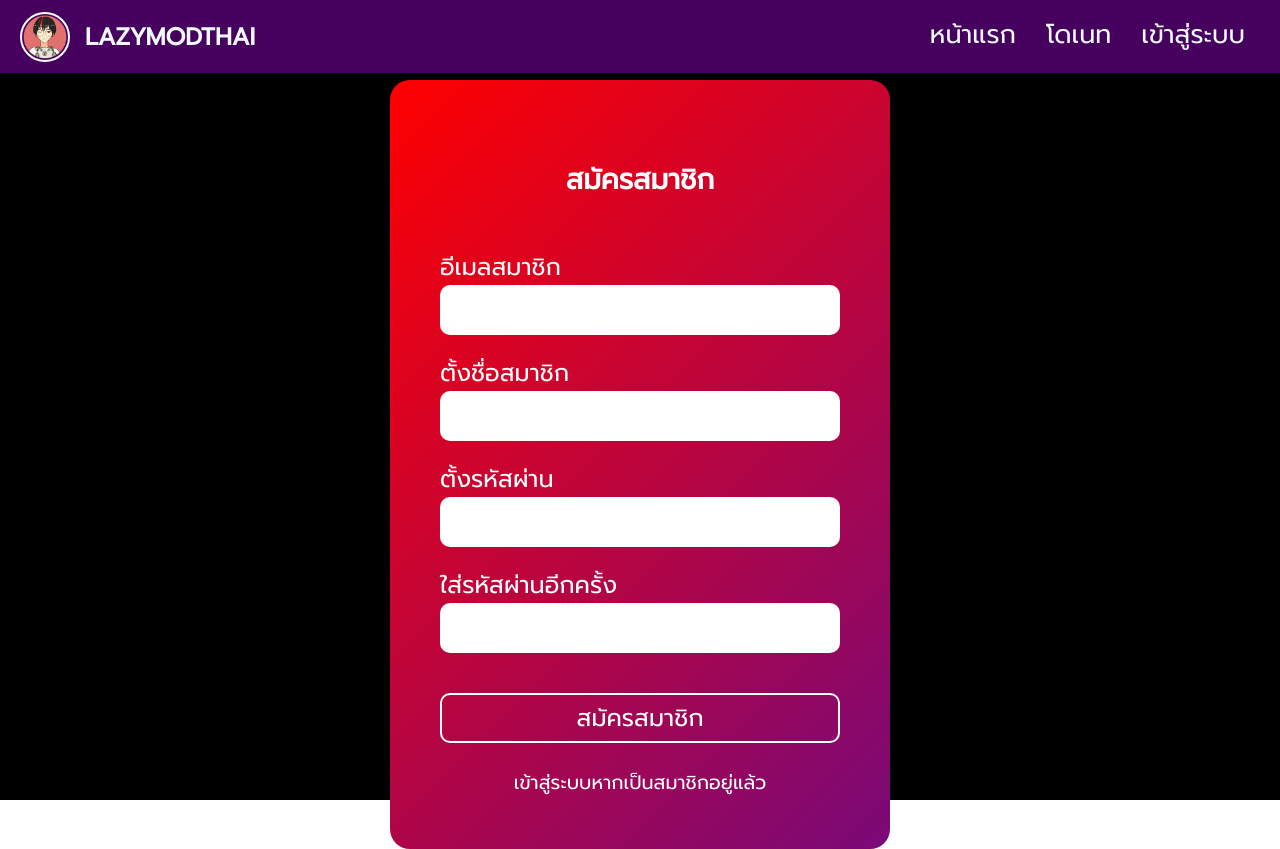
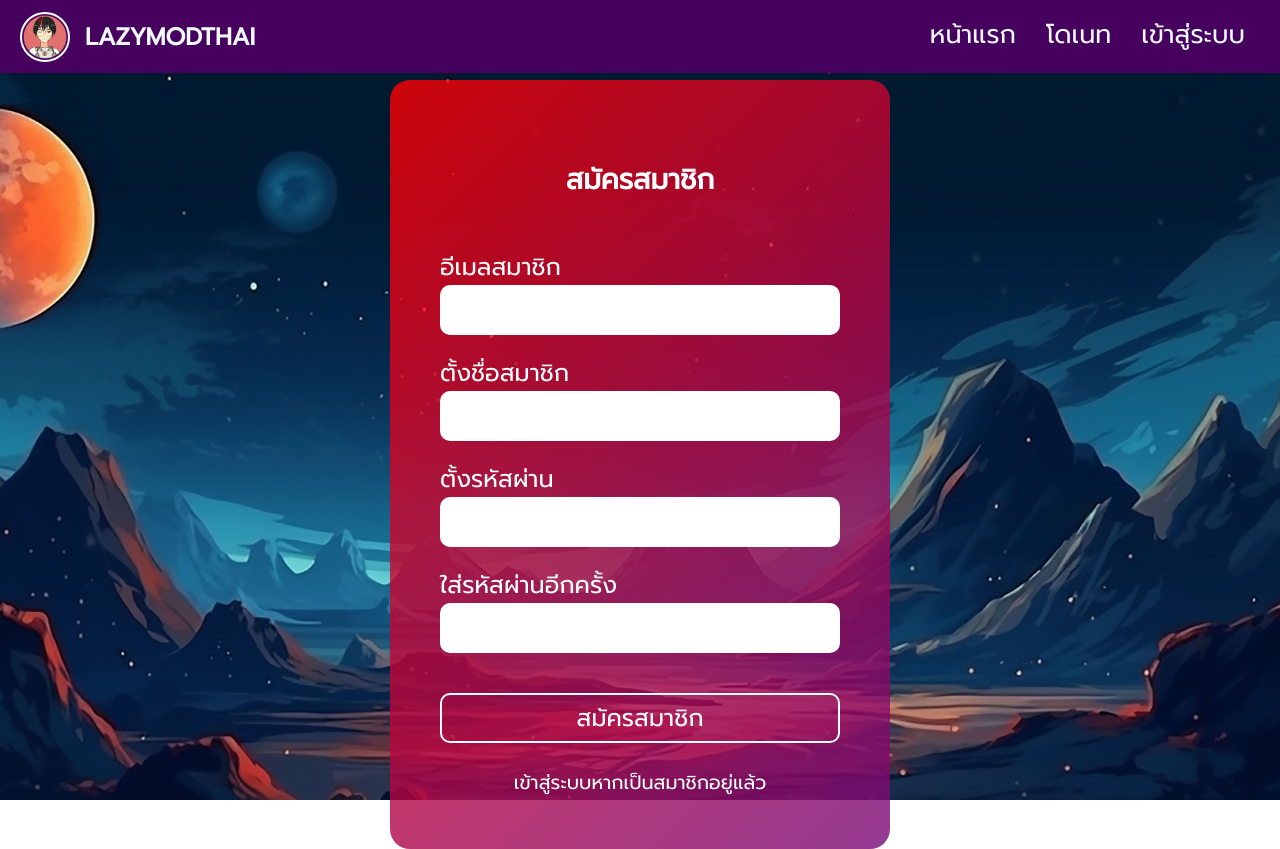
Before and after one commit to lazymodthai/lazymodthai.co, a React (Create React App) app: page /register in a window 1280 px wide. Built offline with nearby package versions, Linux system fonts and the light colour scheme.

Commit message:
Add bg and edit css

```diff
--- a/src/css/Form.css
+++ b/src/css/Form.css
@@ -1,13 +1,18 @@
-.container{
+.container {
     display: flex;
     padding-top: 80px;
     justify-content: center;
     align-items: center;
     background-color: black;
+    background-image: url("../assets/images/bg_form.jpg");
+    background-position: center;
+    background-repeat: no-repeat;
+    background-size: cover;
     height: 100vh;
     color: white;
 }
-.login-form{
+
+.login-form {
     display: flex;
     flex-direction: column;
     align-items: center;
@@ -15,24 +20,27 @@
     font-size: 1.5em;
     width: 500px;
     background: rgb(121,9,120);
-background: linear-gradient(315deg, rgba(121,9,120,1) 0%, rgba(255,0,0,1) 100%);
+background: linear-gradient(315deg, rgba(121,9,120,0.8) 0%, rgba(255,0,0,0.8) 100%);
     padding: 50px 50px;
     border-radius: 20px;
 }
-.form-control{
+
+.form-control {
     display: flex;
     flex-direction: column;
     margin-top: 20px;
     width: 400px;
 }
-.form-control input{
+
+.form-control input {
     font-size: 1em;
     padding: 0 15px;
     border: none;
     border-radius: 10px;
     height: 50px;
 }
-.form-control .btn-login{
+
+.form-control .btn-login {
     margin: 20px 0;
     height: 50px;
     font-size: 1em;
@@ -42,16 +50,19 @@ background: linear-gradient(315deg, rgba(121,9,120,1) 0%, rgba(255,0,0,1) 100%);
     border: 2px solid white;
     transition: all ease 0.8s;
 }
-.form-control .btn-login:hover{
-    color: black;
+
+.form-control .btn-login:hover {
+    color: rgb(168, 0, 56);
     background-color: rgba(255, 255, 255, 0.688);
 }
-.register a{
+
+.register a {
     font-size: 0.8em;
     margin: 0;
     color: white;
     text-decoration: none;
 }
-.register a:hover{
+
+.register a:hover {
     text-decoration: underline;
 }
```
Also changed, not shown: src/assets/images/bg_form.jpg (added).
